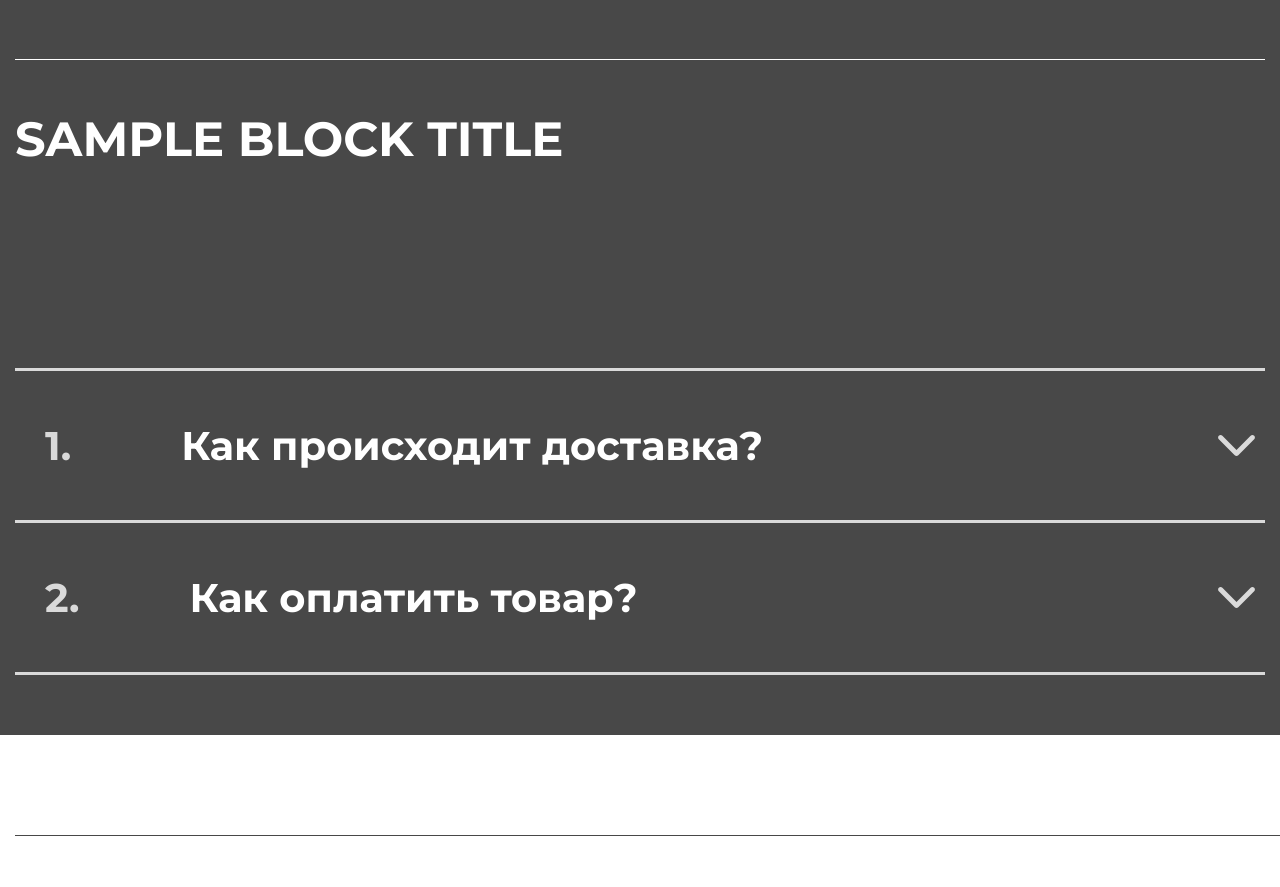
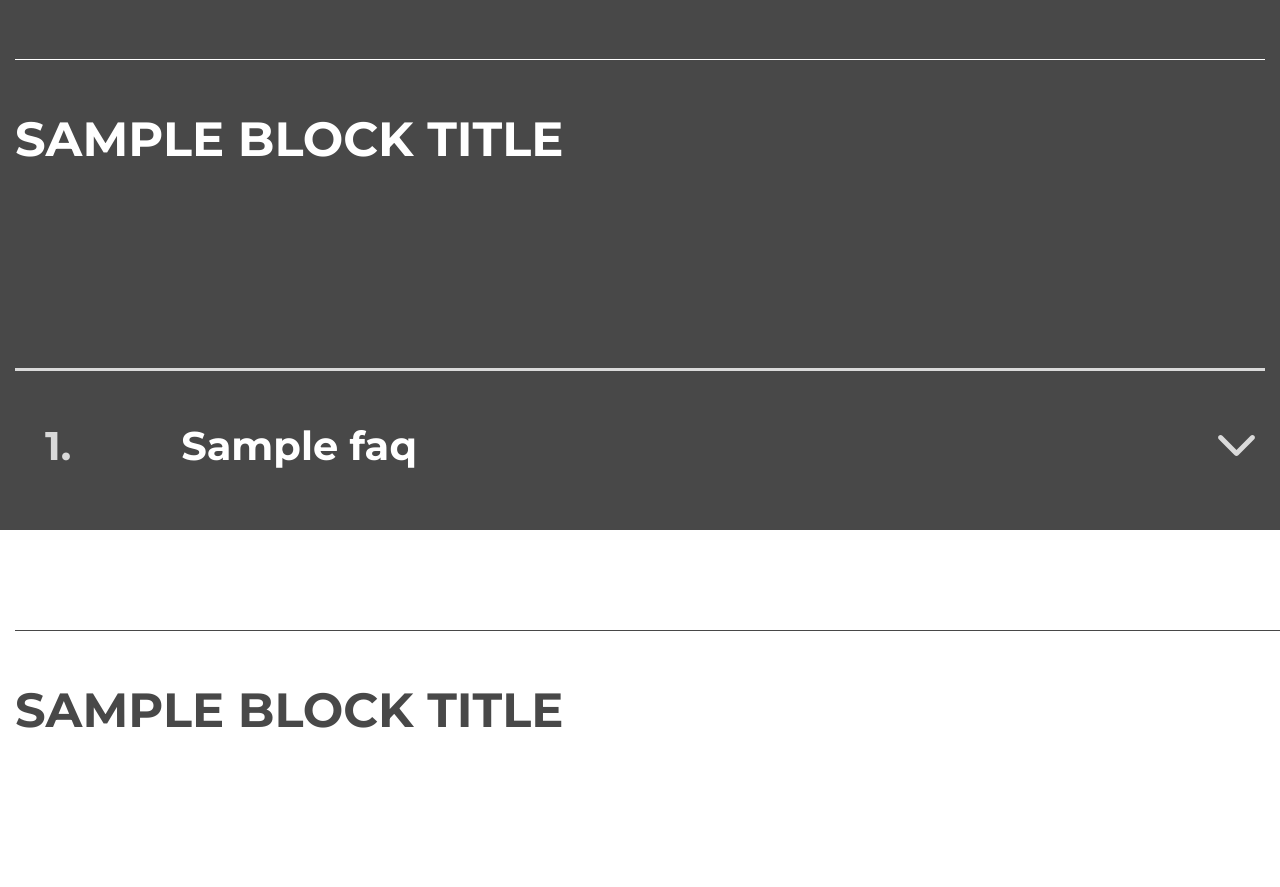
Before and after one commit to pohuyproyebali/storeStekloIdea, a Django app: template templates/index.html in a window 1280 px wide. Shown: the part 2380-3267 px from the top of the page. Run offline with Django 4.2, Linux system fonts and the light colour scheme; the template is opened without the code that fills it: most values are stand-ins (such as "Sample title", 1, 10 or a date in 2020); grey boxes marked "Sample" are stand-in pictures.

Commit message:
для питера

```diff
--- a/templates/index.html
+++ b/templates/index.html
@@ -84,16 +84,20 @@
                     <hr class="line line-white">
                     <p class="title title-white">{{ context.text_for_page.block_titles.faq_titles_block }}</p>
                     <div class="often-questions__block">
+                        {% for FAQ_key, FAQ in context.text_for_page.FAQ.items %}
                         <div class="question">
                             <hr class="line line-white line-question">
                             <div class="questions__item">
                                 <div class="question__description">
-                                    <p class="question__num">1.</p>
-                                    <p class="question__title">Как происходит доставка?</p>
+                                    <p class="question__num">{{ forloop.counter }}.</p>
+                                    <p class="question__title">{{ FAQ.FAQ_name }}</p>
                                 </div>
                                 <div class="question__arrow"></div>
                             </div>
                             <div class="question__txt">
+                                {{ FAQ.FAQ_answer }}
+                            </div>
+                            <!-- <div class="question__txt">
                                 Доставка зеркал и в пределах Красноярска при заказе от <span
                                     class="question-txt__bold">30000 рублей</span> осуществляется
                                 бесплатно.
@@ -111,38 +115,9 @@
                                 любой другой по выбору заказчика). В обязательном порядке используется упаковка
                                 повышенной жесткости для предотвращения нанесения урона зеркалу в момент
                                 транспортировки.
-                            </div>
+                            </div> -->
                         </div>
-                        <div class="question">
-                            <hr class="line line-white line-question">
-                            <div class="questions__item">
-                                <div class="question__description">
-                                    <p class="question__num">2.</p>
-                                    <p class="question__title">Как оплатить товар?</p>
-                                </div>
-                                <div class="question__arrow"></div>
-                            </div>
-                            <div class="question__txt">
-                                Доставка зеркал и в пределах Красноярска при заказе от <span
-                                    class="question-txt__bold">30000 рублей</span> осуществляется
-                                бесплатно.
-                                <br><br>
-                                При заказе <span class="question-txt__bold">до 30000 рублей</span> стоимость доставки в
-                                пределах Красноярска составляет от <span class="question-txt__bold">800
-                                    рублей.</span>
-                                <br><br>
-                                При отсутствии в здании лифта (а так же при любых его неисправностях и малых габаритах)
-                                доставка производится до первого этажа. При ручном подъеме изделия цена за этаж
-                                составляет <span class="question-txt__bold">200 рублей</span>.
-                                <br><br>
-                                Доставка <span class="question-txt__bold">в регионы</span> осуществляется посредством
-                                курьерских служб (Деловые линии, ПЭК или
-                                любой другой по выбору заказчика). В обязательном порядке используется упаковка
-                                повышенной жесткости для предотвращения нанесения урона зеркалу в момент
-                                транспортировки.
-                            </div>
-                            <hr class="line line-white line-question-last">
-                        </div>
+                        {% endfor %}
                     </div>
                 </div>
             </div>
```
Also changed, not shown: pages/views.py (+10 -1 lines), db.sqlite3, 1 other file.
